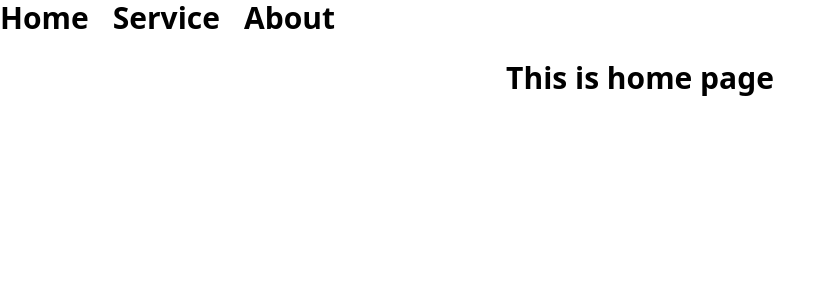
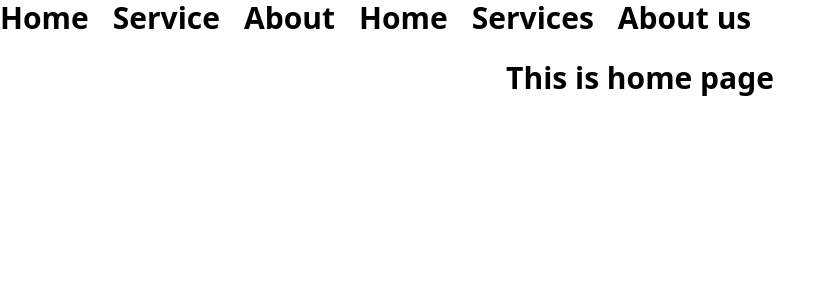
Before and after one commit to riteshpatidar08/React-TR3, a React (Vite) app: page / in a window 1280 px wide. Shown: the top 300 px of the page, without its empty margins (0-834 px from the left). Built offline with nearby package versions, Linux system fonts and the light colour scheme.

Commit message:
updated till the navlinks

```diff
--- a/src/components/Navbar.jsx
+++ b/src/components/Navbar.jsx
@@ -1,6 +1,11 @@
 import React from 'react';
 import { Link } from 'react-router-dom';
 function Navbar() {
+  const navlinks = [
+    { to: '/', title: 'Home' },
+    { to: '/services', title: 'Services' },
+    { to: '/about-us', title: 'About us' },
+  ];
   return (
     <header>
       <nav className="flex gap-6">
@@ -13,6 +18,12 @@ function Navbar() {
         <Link className="text-3xl font-bold" to="/about-us">
           About
         </Link>
+
+        {navlinks.map((nav) => (
+          <Link className="text-3xl font-bold" to={nav.to}>
+            {nav.title}
+          </Link>
+        ))}
       </nav>
     </header>
   );
```
